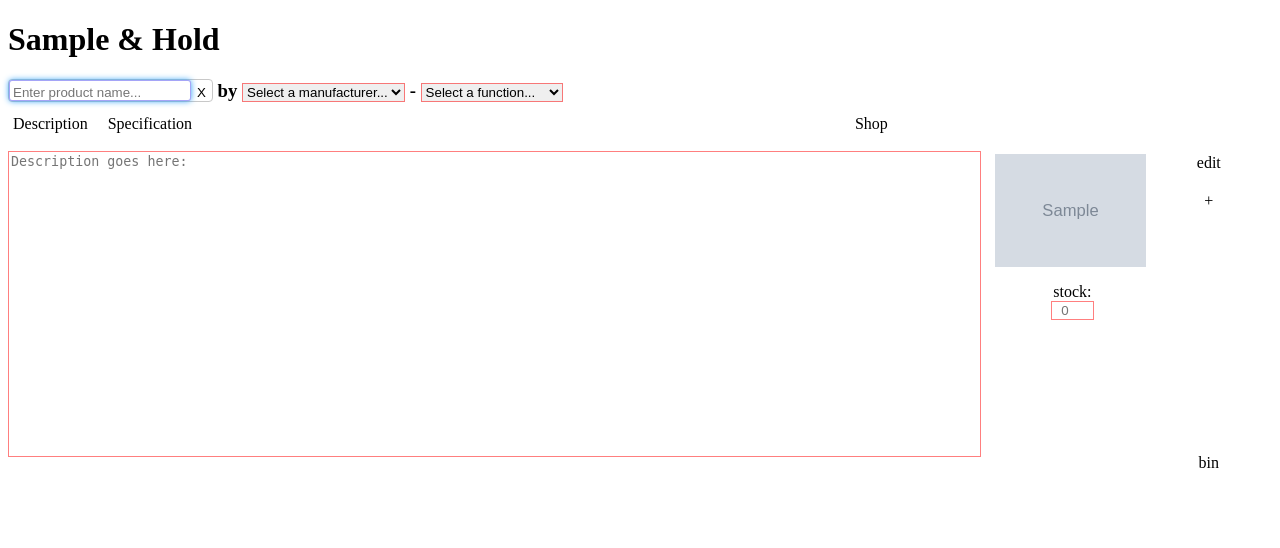
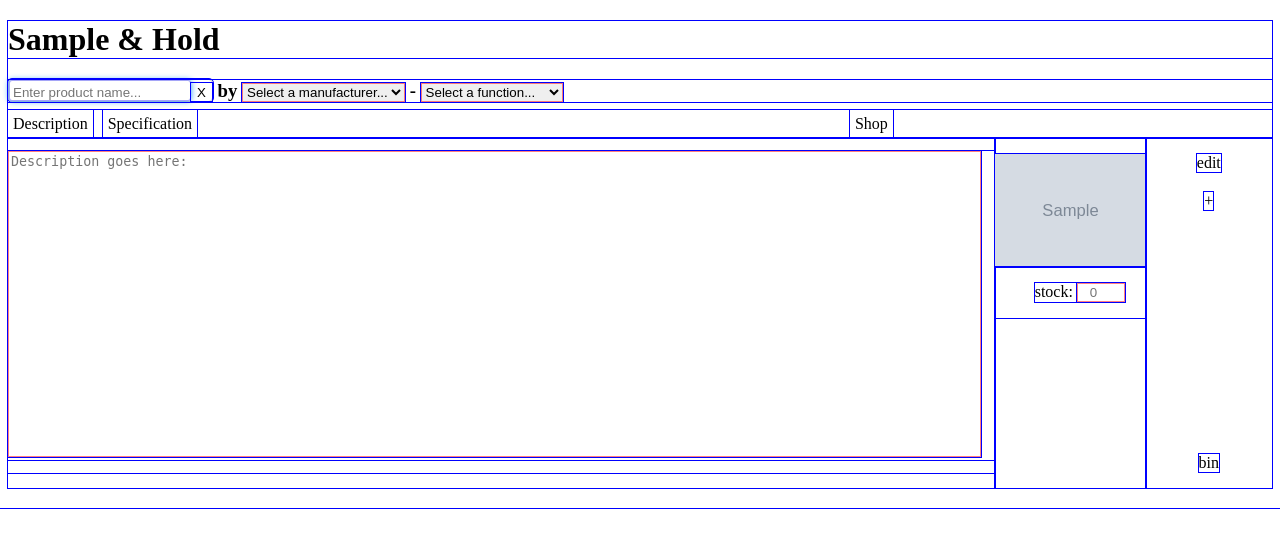
Before and after one commit to dcallus/Sample-n-Hold, a Flask app: page /modules/new in a window 1280 px wide. Shown: the top 548 px of the page. Run offline with Flask 2, Linux system fonts and the light colour scheme; grey boxes marked "Sample" are stand-in pictures; a database or web service that is not in the repository returns one stand-in record (values such as "Sample title"); some libraries are stand-ins or nearby versions.

Commit message:
stock number in correct location

```diff
--- a/sample_hold/static/css/style.css
+++ b/sample_hold/static/css/style.css
@@ -1,6 +1,6 @@
-/* * {
+* {
     outline: 1px solid blue;
-} */
+}
 
 body {
     min-width: 290px;
@@ -108,8 +108,10 @@ textarea
     margin-top: 1em;
 }
 
-#stock {
-    width: 50%;
+.stock {
+    display: flex;
+    width: 60%;
+    justify-content: center;
     text-align: center;
 }
 
@@ -204,6 +206,7 @@ input[type=text]:focus {
     border: 1px solid rgba(110, 186, 245, 0.25);
 }
 
-/* #stock {
-    display: inline;
-} */
+#stock-num {
+    margin-left: 4px;
+    /* width: 20px; */
+}
--- a/sample_hold/templates/modules/new.html
+++ b/sample_hold/templates/modules/new.html
@@ -26,7 +26,7 @@
             <section class='image'>
                 <img src="{{module.image_url}}" alt="module pic">
                 <fieldset>
-                <figure id='stock'>stock:<input class="form-element" name="stock" id="stock" type="number" min="0" required placeholder='0'></figure>
+                <figure class='stock'>stock:<input class="form-element stock" name="stock" id="stock-num" type="number" min="0" required placeholder='0'></figure>
                 </fieldset>
 
             </section>
```
